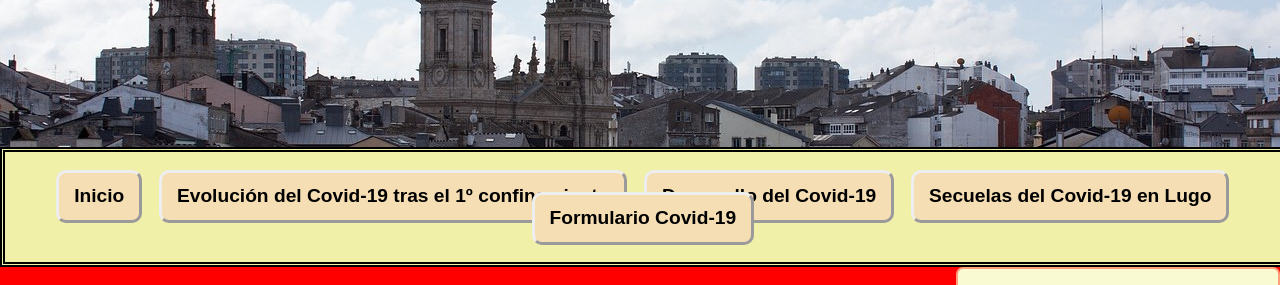
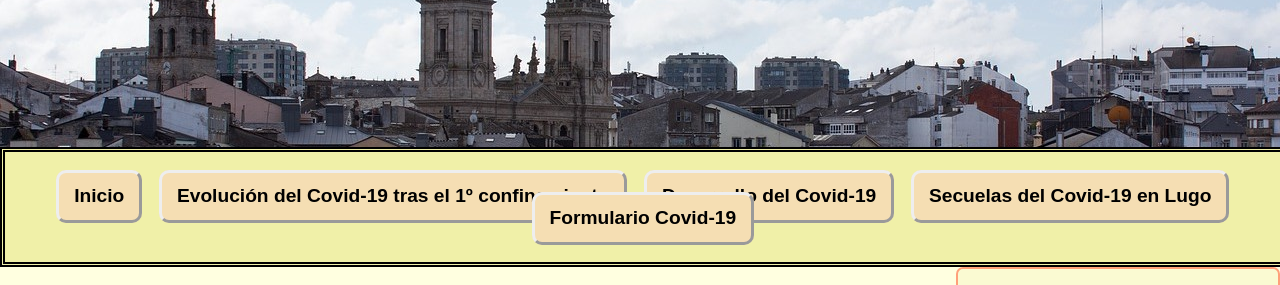
Before and after one commit to jlexposito313/MSTest, a plain HTML site: page index.htm in a window 1280 px wide. Shown: the part 163-448 px from the top of the page. Drawn offline with Linux system fonts and the light colour scheme; a web font is replaced by a local one.

Commit message:
Update estilos.css

```diff
--- a/estilo/estilos.css
+++ b/estilo/estilos.css
@@ -4,7 +4,7 @@
 /* Body */
 body{
     margin: 0px;    /* Agregamos que el margen sea de 0 píxeles*/
-    background-color: red;      /* Añadimos un color de fondo para el body */ /* lightyellow */
+    background-color: lightyellow;      /* Añadimos un color de fondo para el body */ /* lightyellow */
     font-family: 'Yusei Magic', sans-serif;     /* Aplicamos el estilo anteriormente importado */
 }
 
```
